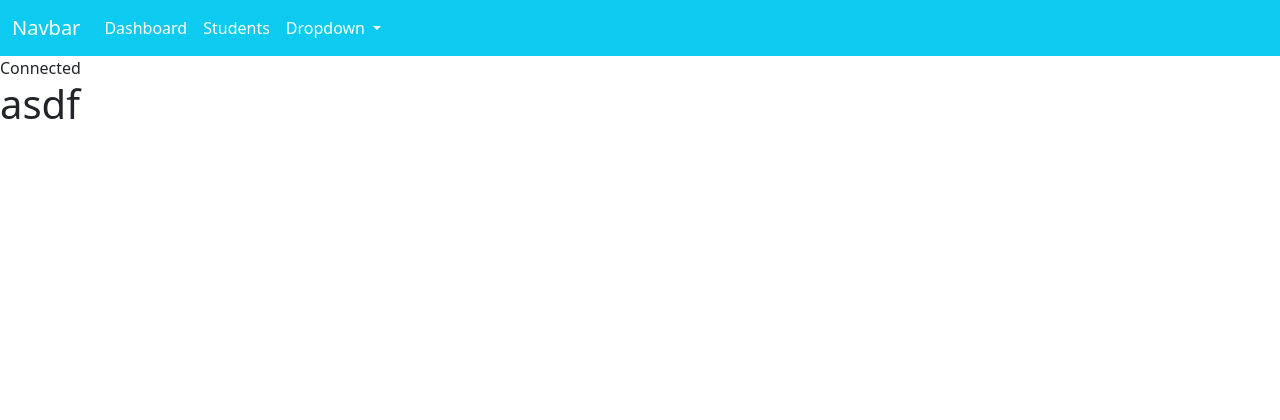
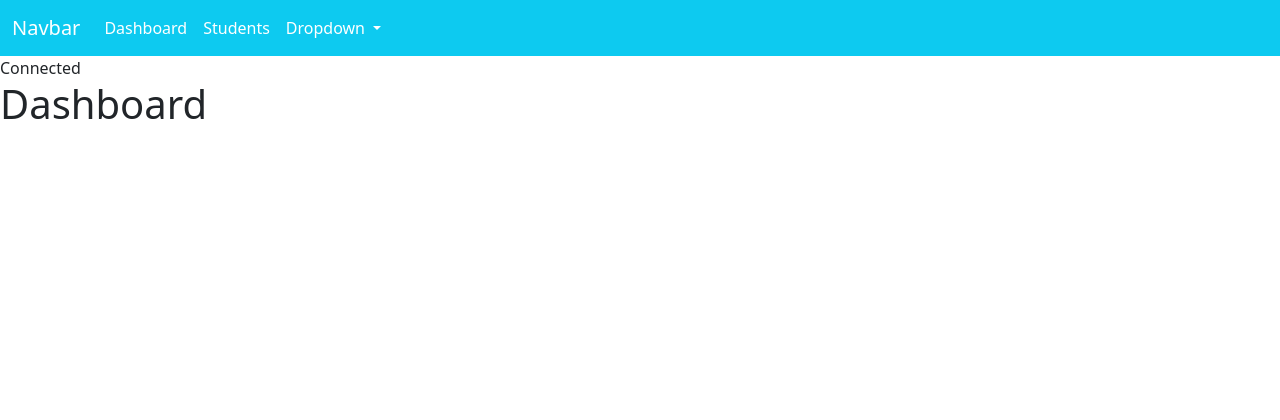
Before and after one commit to faarah2/ict2, a PHP site: page / in a window 1280 px wide. Shown: the top 420 px of the page. Run offline with PHP 8.4, Linux system fonts and the light colour scheme.

Commit message:
second commit

```diff
--- a/index.php
+++ b/index.php
@@ -21,7 +21,7 @@ if (mysqli_connect_error()) {
 
 
 
-<h1>asdf</h1>
+<h1>Dashboard</h1>
 
 
 
```
